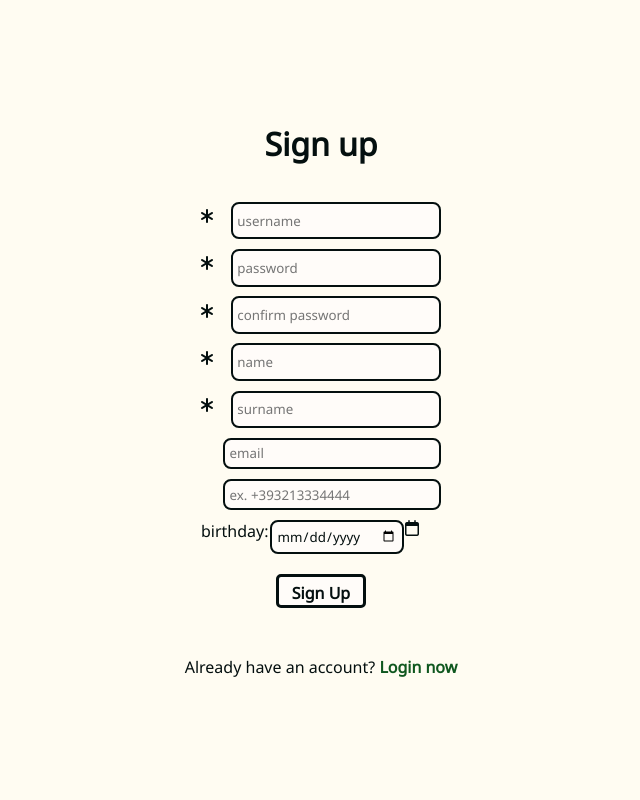
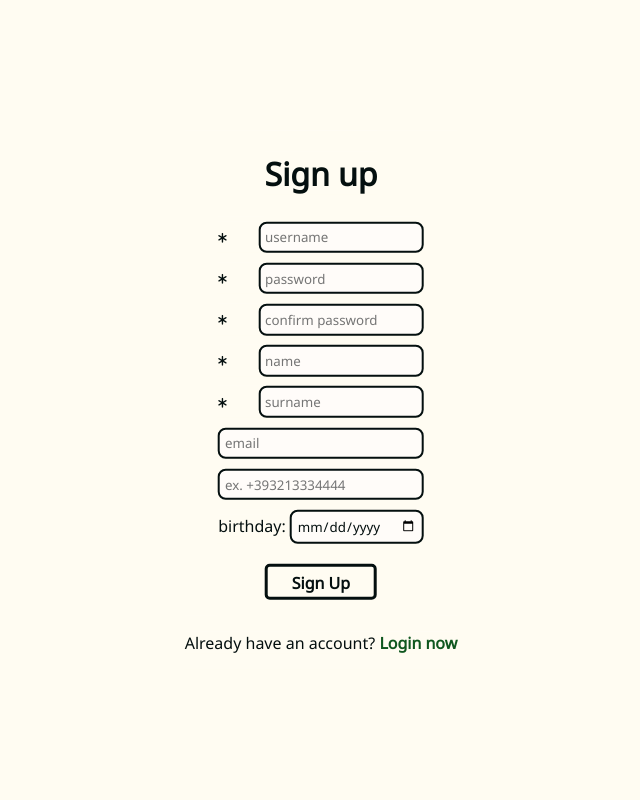
Before and after one commit to ValentinaPieri/lipho, a PHP site: page /signup.php in a window 1280 px wide. Shown: the whole page, without its empty margins (319-959 px from the left). Run offline with PHP 8.4, Linux system fonts and the light colour scheme.

Commit message:
Fixed login and signup pages

```diff
--- a/css/_login.scss
+++ b/css/_login.scss
@@ -1,12 +1,12 @@
-.page {
+.login-page {
+    position: absolute;
+    top: 50%;
+    left: 50%;
+    transform: translate(-50%, -50%);
     display: flex;
     flex-direction: column;
     align-items: center;
     justify-content: center;
-
-    >* {
-        padding: 1rem;
-    }
 
     .containerForm>form {
         display: flex;
@@ -46,6 +46,7 @@
     }
 }
 
+
 @media screen and (min-aspect-ratio: $desktop-aspect-ratio) {
     .containerForm>form {
         .login-button {
--- a/css/_settings.scss
+++ b/css/_settings.scss
@@ -1,10 +1,3 @@
-main {
-    display: flex;
-    flex-direction: column;
-    justify-content: space-between;
-    padding: 1rem;
-    padding-top: 0;
-
 .save-button {
     text-align: right;
 
@@ -76,12 +69,3 @@ main {
         }
     }
 }
-}
-
-@media screen and (min-aspect-ratio: $desktop-aspect-ratio) {
-    main {
-        padding: 0;
-        width: 40% !important;
-        justify-content: center;
-    }
-}
--- a/css/_signup.scss
+++ b/css/_signup.scss
@@ -1,55 +1,32 @@
-.page {
+.signup-page {
+    position: absolute;
+    top: 50%;
+    left: 50%;
+    transform: translate(-50%, -50%);
     display: flex;
     flex-direction: column;
     align-items: center;
     justify-content: center;
 
-    >* {
-        padding: 1rem;
-    }
-
     .container>form {
         display: flex;
         flex-direction: column;
-        align-items: flex-end;
-        justify-content: center;
+        justify-content: space-between;
 
         >* {
-            width: 15rem;
-            margin: 0.3rem;
-        }
-
-        input {
-            background: $background-white;
-
-            &:not([type='date']) {
-                margin-left: 15%;
-                width: 82%;
-            }
-        }
-
-        span {
-            width: 15%;
+            margin: 0.3rem 0;
         }
 
         .input-field {
             display: flex;
+            flex-direction: row;
+            align-items: center;
             justify-content: space-between;
 
-            input {
-                margin: 0;
-                width: 100%;
-                height: 1.5rem;
+            span {
+                font-size: 0.7rem;
+                margin-right: 0.5rem;
             }
-
-            span {
-                padding-top: 0.4rem;
-            }
-        }
-
-        .birthday-field {
-            display: flex;
-            justify-content: space-between;
         }
 
         .signup-button {
@@ -80,17 +57,3 @@
         }
     }
 }
-
-@media screen and (min-aspect-ratio: $desktop-aspect-ratio) {
-    .page {
-        width: 100%;
-        height: 100vh;
-
-        .container>form {
-            .signup-button {
-                width: 5.6rem !important;
-                height: 2.1rem;
-            }
-        }
-    }
-}
--- a/css/style.css
+++ b/css/style.css
@@ -471,52 +471,35 @@ main > .delete-all-notifications-button span {
   font-size: 1.2rem;
 }
 
-.page {
+.signup-page {
+  position: absolute;
+  top: 50%;
+  left: 50%;
+  transform: translate(-50%, -50%);
   display: flex;
   flex-direction: column;
   align-items: center;
   justify-content: center;
 }
-.page > * {
-  padding: 1rem;
-}
-.page .container > form {
+.signup-page .container > form {
   display: flex;
   flex-direction: column;
-  align-items: flex-end;
-  justify-content: center;
-}
-.page .container > form > * {
-  width: 15rem;
-  margin: 0.3rem;
-}
-.page .container > form input {
-  background: #FFFCF9;
-}
-.page .container > form input:not([type=date]) {
-  margin-left: 15%;
-  width: 82%;
-}
-.page .container > form span {
-  width: 15%;
-}
-.page .container > form .input-field {
-  display: flex;
   justify-content: space-between;
 }
-.page .container > form .input-field input {
-  margin: 0;
-  width: 100%;
-  height: 1.5rem;
+.signup-page .container > form > * {
+  margin: 0.3rem 0;
 }
-.page .container > form .input-field span {
-  padding-top: 0.4rem;
-}
-.page .container > form .birthday-field {
+.signup-page .container > form .input-field {
   display: flex;
+  flex-direction: row;
+  align-items: center;
   justify-content: space-between;
 }
-.page .container > form .signup-button {
+.signup-page .container > form .input-field span {
+  font-size: 0.7rem;
+  margin-right: 0.5rem;
+}
+.signup-page .container > form .signup-button {
   margin: 1rem auto !important;
   padding: 0.3rem;
   border: 3px solid #040F0F;
@@ -527,54 +510,45 @@ main > .delete-all-notifications-button span {
   font-weight: bold;
   cursor: pointer;
 }
-.page .container > form .signup-button:hover {
+.signup-page .container > form .signup-button:hover {
   background-color: rgba(164, 227, 120, 0.7);
 }
-.page .option a {
+.signup-page .option a {
   font-weight: bold;
   color: #0F571F;
 }
-.page .option a:hover {
+.signup-page .option a:hover {
   color: #A4E378;
 }
 
-@media screen and (min-aspect-ratio: 4/3) {
-  .page {
-    width: 100%;
-    height: 100vh;
-  }
-  .page .container > form .signup-button {
-    width: 5.6rem !important;
-    height: 2.1rem;
-  }
-}
-.page {
+.login-page {
+  position: absolute;
+  top: 50%;
+  left: 50%;
+  transform: translate(-50%, -50%);
   display: flex;
   flex-direction: column;
   align-items: center;
   justify-content: center;
 }
-.page > * {
-  padding: 1rem;
-}
-.page .containerForm > form {
+.login-page .containerForm > form {
   display: flex;
   flex-direction: column;
   align-items: flex-start;
   justify-content: center;
 }
-.page .containerForm > form #username {
+.login-page .containerForm > form #username {
   margin-bottom: 0.5rem;
 }
-.page .containerForm > form .input-field {
+.login-page .containerForm > form .input-field {
   display: flex;
   flex-direction: row;
   justify-content: space-between;
 }
-.page .containerForm > form .input-field .icon-button {
+.login-page .containerForm > form .input-field .icon-button {
   margin-left: 0.5rem;
 }
-.page .containerForm > form .login-button {
+.login-page .containerForm > form .login-button {
   margin: 1rem auto !important;
   padding: 0.3rem;
   border: 3px solid #040F0F;
@@ -585,7 +559,7 @@ main > .delete-all-notifications-button span {
   font-weight: bold;
   cursor: pointer;
 }
-.page .containerForm > form .login-button:hover {
+.login-page .containerForm > form .login-button:hover {
   background-color: rgba(164, 227, 120, 0.7);
 }
 
@@ -595,41 +569,35 @@ main > .delete-all-notifications-button span {
     height: 2.1rem;
   }
 }
-main {
-  display: flex;
-  flex-direction: column;
-  justify-content: space-between;
-  padding: 1rem;
-  padding-top: 0;
-}
-main .save-button {
+.save-button {
   text-align: right;
 }
-main .save-button button {
+.save-button button {
   color: #0F571F;
   font-weight: bold;
 }
-main .image-settings {
+
+.image-settings {
   display: flex;
   align-items: center;
   justify-content: space-between;
 }
-main .image-settings p {
+.image-settings p {
   margin-top: 3rem;
   font-size: 0.7rem;
 }
-main .image-settings #image-container {
+.image-settings #image-container {
   position: relative;
   cursor: pointer;
 }
-main .image-settings #image-container #change-profile-image {
+.image-settings #image-container #change-profile-image {
   z-index: 1;
   position: relative;
   width: 5rem;
   height: 5rem;
   border-radius: 50%;
 }
-main .image-settings #image-container .change-profile-image-icon {
+.image-settings #image-container .change-profile-image-icon {
   z-index: 0;
   position: absolute;
   top: 50%;
@@ -637,38 +605,32 @@ main .image-settings #image-container .change-profile-image-icon {
   transform: translate(-50%, -50%);
   background: none;
 }
-main .form-settings {
+
+.form-settings {
   margin-top: 2rem;
   display: flex;
   flex-direction: column;
 }
-main .form-settings .input-field {
+.form-settings .input-field {
   display: flex;
   justify-content: space-between;
   align-items: center;
   margin: 0.4rem 0;
 }
-main .form-settings .input-field.logout-delete {
+.form-settings .input-field.logout-delete {
   display: flex;
   justify-content: flex-start;
 }
-main .form-settings .input-field.logout-delete span {
+.form-settings .input-field.logout-delete span {
   margin-left: 1.2rem;
   margin-top: 0.3rem;
   font-size: 1rem;
 }
-main .form-settings .input-field.logout-delete .delete-account {
+.form-settings .input-field.logout-delete .delete-account {
   border: solid 2px #70161E;
   color: #70161E;
 }
 
-@media screen and (min-aspect-ratio: 4/3) {
-  main {
-    padding: 0;
-    width: 40% !important;
-    justify-content: center;
-  }
-}
 .create-post-container {
   display: flex;
   flex-direction: column;
@@ -843,8 +805,6 @@ main .form-settings .input-field.logout-delete .delete-account {
 }
 
 * {
-  margin: 0;
-  padding: 0;
   font-family: Noto Sans;
   text-decoration: none;
   color: #040F0F;
@@ -902,7 +862,7 @@ textarea {
 
 @media screen and (min-aspect-ratio: 4/3) {
   main {
-    margin: 0 auto;
+    margin: auto;
     width: 50%;
   }
 }/*# sourceMappingURL=style.css.map */
--- a/css/style.scss
+++ b/css/style.scss
@@ -14,8 +14,6 @@
 @import 'profile';
 
 * {
-    margin: 0;
-    padding: 0;
     font-family: Noto Sans;
     text-decoration: none;
     color: $black;
@@ -75,7 +73,7 @@ textarea {
 
 @media screen and (min-aspect-ratio: $desktop-aspect-ratio) {
     main {
-        margin: 0 auto;
+        margin: auto;
         width: 50%;
     }
 }
--- a/templates/login_template.php
+++ b/templates/login_template.php
@@ -14,7 +14,7 @@
 
 <body>
     <main>
-        <div class="page">
+        <div class="login-page">
             <div class="header">
                 <h1 id="Login">Login</h1>
             </div>
--- a/templates/signup_template.php
+++ b/templates/signup_template.php
@@ -14,7 +14,7 @@
 
 <body>
     <main>
-        <div class="page">
+        <div class="signup-page">
             <div class="header">
                 <h1 id="SignUp">Sign up</h1>
             </div>
@@ -40,7 +40,7 @@
                     <input title="phone" aria-label="phone input form" type="tel" name="phone" id="phone" placeholder="ex. +393213334444" />
                     <div class="birthday-field">
                         <label for="birthdate">birthday:</label>
-                        <input title="birthdate" type="date" id="birthdate" name="birthdate" /><span class="fa-regular fa-calendar"></span>
+                        <input title="birthdate" type="date" id="birthdate" name="birthdate" />
                     </div>
                     <input class='signup-button' title="signup button" aria-label="button to submit" type="submit" id="signupButton" value="Sign Up" />
                 </form>
```
Also changed, not shown: 1 other file. Lines whose indentation alone changed are shown as unchanged.
